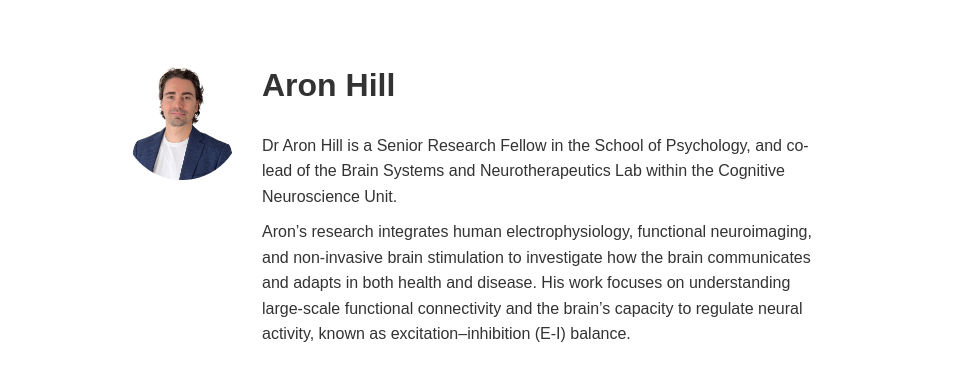
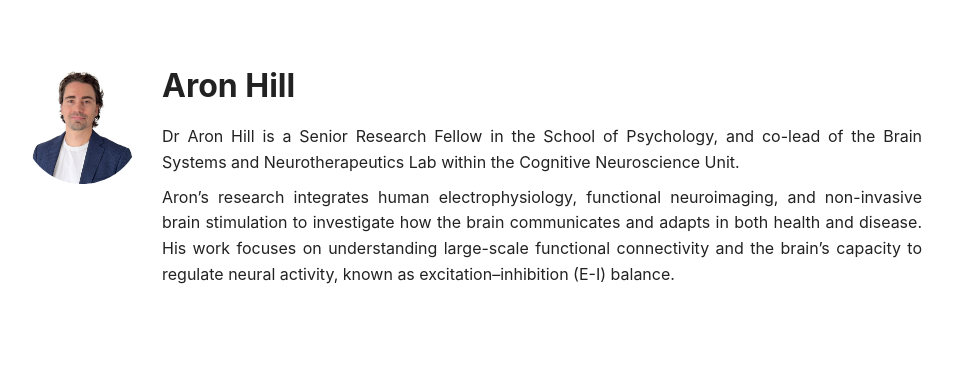
Before and after one commit to aronthill/aronhill.github.io, a plain HTML site: page index.html in a window 1280 px wide. Shown: the whole page, without its empty margins (168-1121 px from the left). Drawn offline with Linux system fonts and the light colour scheme.

Commit message:
Update index.html

```diff
--- a/index.html
+++ b/index.html
@@ -5,30 +5,19 @@
   <title>Aron Hill</title>
   <meta name="viewport" content="width=device-width, initial-scale=1">
   <style>
-    body {
-      font-family: sans-serif;
-      max-width: 700px;
-      margin: 60px auto;
-      line-height: 1.6;
-      color: #333;
-    }
-    .profile {
-      display: flex;
-      align-items: flex-start;
-      gap: 20px;
-    }
-    .profile img {
-      width: 120px;
-      border-radius: 50%;
-      flex-shrink: 0;
-    }
-    h1 { margin-top: 0; }
-    p { margin: 0.6em 0; }
+    body { font-family: -apple-system,BlinkMacSystemFont,"Segoe UI",Roboto,Helvetica,Arial,sans-serif;
+           max-width: 900px; margin: 60px auto; padding: 0 20px; line-height: 1.6; color:#222; }
+    .row { display: flex; align-items: flex-start; gap: 20px; }
+    .headshot { width: 120px; border-radius: 50%; flex-shrink: 0; margin-top: 4px; }
+    h1 { font-size: 2rem; margin: 0 0 0.4em 0; }
+    p { margin: 0.6em 0; text-align: justify; }
+    @media (max-width: 600px) { .row { flex-direction: column; align-items: center; text-align: center; } .headshot { width: 100px; } }
   </style>
 </head>
 <body>
-  <div class="profile">
-    <img src="headshot.jpg" alt="Aron Hill">
+  <div class="row">
+    <!-- IMPORTANT: must match the exact filename in your repo -->
+    <img class="headshot" src="headshot.jpg?v=3" alt="Headshot of Aron Hill">
     <div>
       <h1>Aron Hill</h1>
       <p>Dr Aron Hill is a Senior Research Fellow in the School of Psychology, and co-lead of the Brain Systems and Neurotherapeutics Lab within the Cognitive Neuroscience Unit.</p>
```
